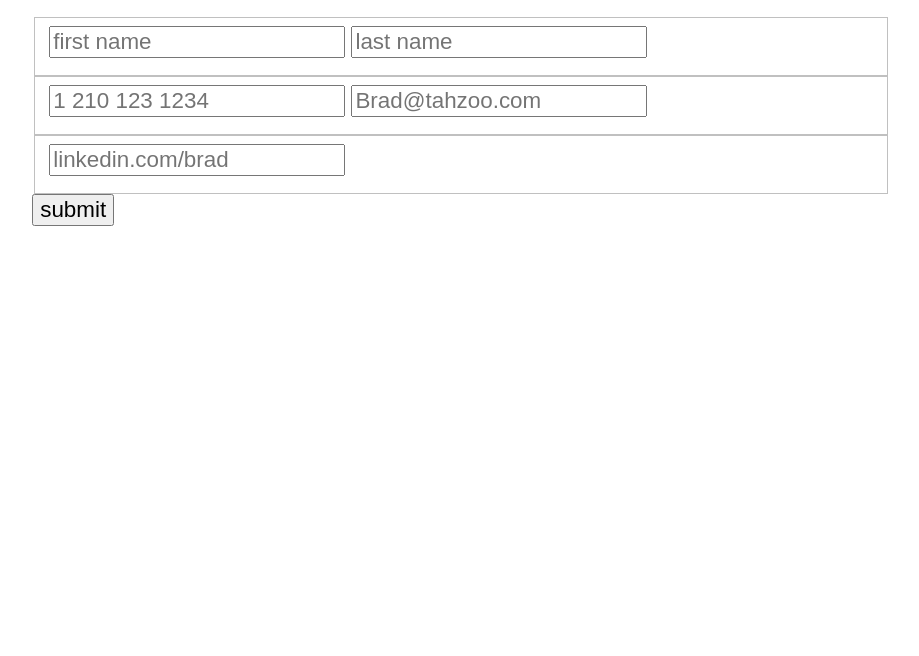
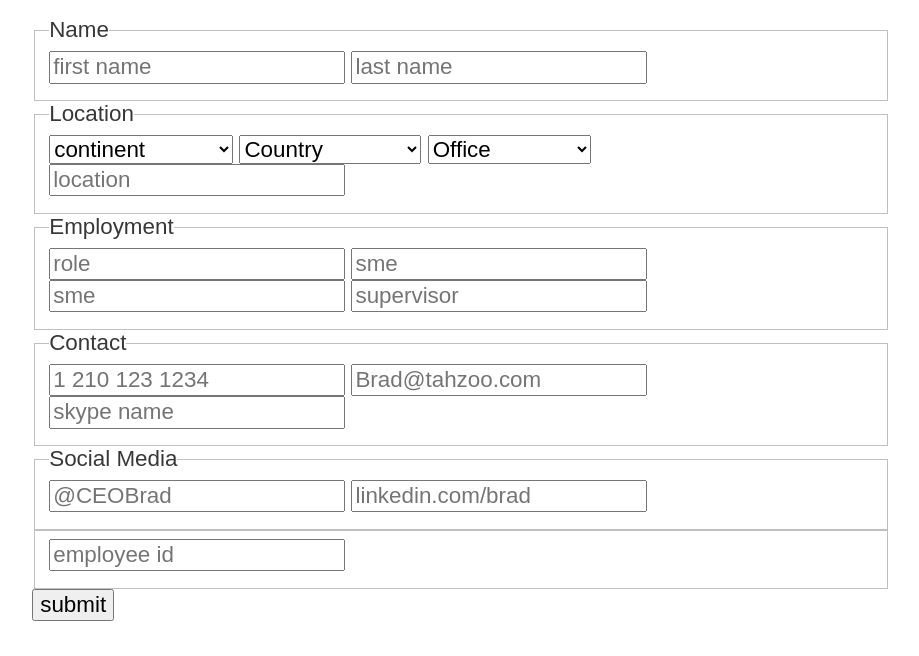
Before and after one commit to paceaux/global-org, a website: page index.html in a window 1280 px wide. Shown: the part 144-800 px from the top of the page, without its empty margins (179-1098 px from the left). Drawn offline with nearby package versions, Linux system fonts and the light colour scheme; files that its build step writes are made by us from their sources; files whose address does not match are found by name.

Commit message:
adds fields from xls file

```diff
--- a/index.html
+++ b/index.html
@@ -20,15 +20,54 @@
 		<main>
 			<form class="form form--employee" action="/employees/add" method="POST">
 				<fieldset class="form__fieldset">
+					<legend class="form__legend">Name</legend>
 					<input class="form__input input input--text" type="text" placeholder="first name" name="first-name" />
 					<input class="form__input input input--text" type="text" placeholder="last name" name="last-name" />
 				</fieldset>
 				<fieldset class="form__fieldset">
+					<legend class="form__legend">Location</legend>
+					<select class="form__select select" name="continent" placeholder="continent">
+						<option selected"selected">continent</option>
+						<option value="NA">North America</option>
+						<option value="EU">European Union</option>
+					</select>
+					<select class="form__select select" name="country">
+						<option selected"selected">Country</option>
+						<option value="NL">Netherlands</option>
+						<option value="UK">United Kingdom</option>
+						<option value="US"> United States</option>
+					</select>
+					<select class="form__select select" name="office">
+						<option selected"selected">Office</option>
+						<option value="Delft">Delft</option>
+						<option value="Delft">Maarsen</option>
+						<option value="Milton Keynes">Milton Keynes</option>
+						<option value="Richmond">Richmond</option>
+						<option value="DC">DC</option>
+						<option value="Seattle">Seattle</option>
+					</select>
+					<input class="form__input input input--text" type="text" placeholder="location" name="location" />
+				</fieldset>
+				<fieldset class="form__fieldset">
+					<legend class="form__legend">Employment</legend>
+					<input class="form__input input input--text" type="text" placeholder="role" name="role" />
+					<input class="form__input input input--text" type="text" placeholder="sme" name="sme1" />
+					<input class="form__input input input--text" type="text" placeholder="sme" name="sme2" />
+					<input class="form__input input input--text" type="text" placeholder="supervisor" name="supervisor" />
+				</fieldset>
+				<fieldset class="form__fieldset">
+					<legend class="form__legend">Contact</legend>
 					<input class="form__input input input--tel" type="tel" placeholder="1 210 123 1234" name="phone">
 					<input class="form__input input input--email" type="email" placeholder="Brad@tahzoo.com" name="email">
+					<input class="form__input input input--text" type="text" placeholder="skype name" name="skype" />
 				</fieldset>
 				<fieldset class="form__fieldset">
-					<input type="url" placeholder="linkedin.com/brad" name="linkedin" />
+					<legend class="form__legend">Social Media</legend>
+					<input class="form__input input input--text" type="text" placeholder="@CEOBrad" name="twitter" />
+					<input class="form__input input input--url" type="url" placeholder="linkedin.com/brad" name="linkedin" />
+				</fieldset>
+				<fieldset class="form__fieldset">
+					<input class="form__input input input--text" type="text" placeholder="employee id" name="_id" required/>
 				</fieldset>
 				<button class="form__button button button--submit">submit</button>
 			</form>
```
